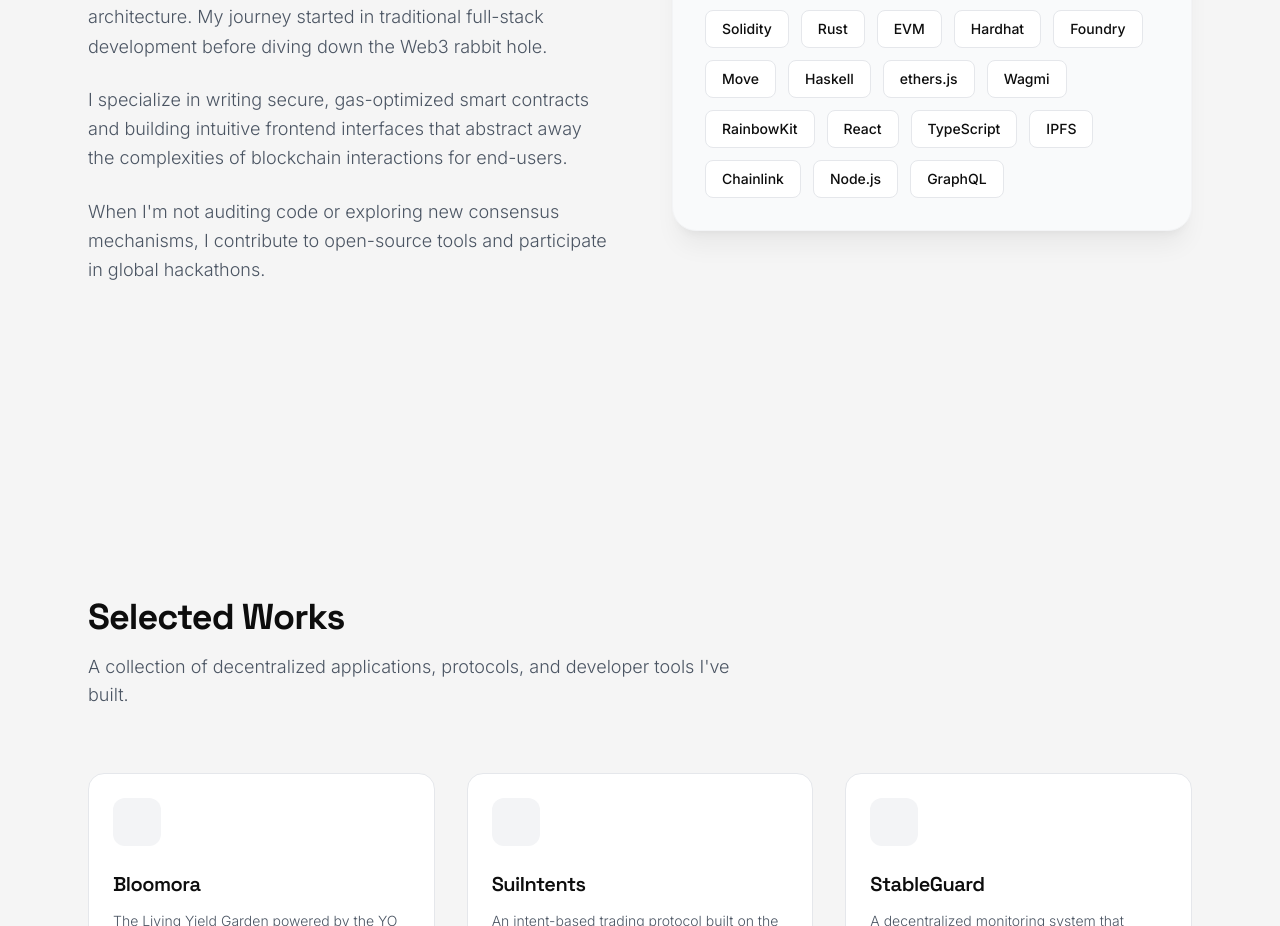
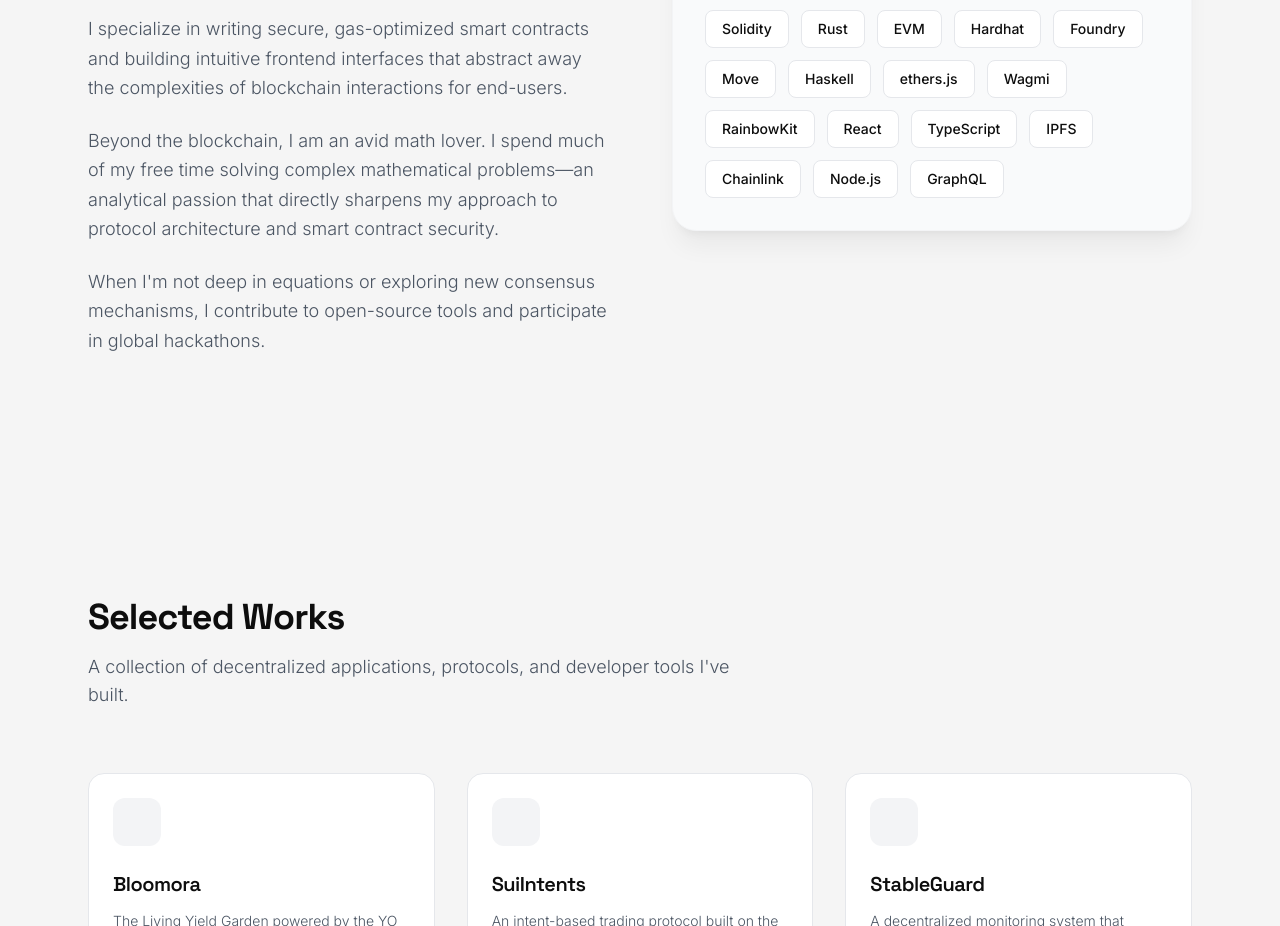
Before and after one commit to U-GOD/Fredrick-Kabu, a React (Vite) app: page / in a window 1280 px wide. Shown: the part 1122-2048 px from the top of the page. Built offline with nearby package versions, Linux system fonts and the light colour scheme.

Commit message:
Update about

```diff
--- a/src/components/sections/About.jsx
+++ b/src/components/sections/About.jsx
@@ -26,7 +26,10 @@ export default function About() {
                   I specialize in writing secure, gas-optimized smart contracts and building intuitive frontend interfaces that abstract away the complexities of blockchain interactions for end-users.
                 </p>
                 <p>
-                  When I'm not auditing code or exploring new consensus mechanisms, I contribute to open-source tools and participate in global hackathons.
+                  Beyond the blockchain, I am an avid math lover. I spend much of my free time solving complex mathematical problems—an analytical passion that directly sharpens my approach to protocol architecture and smart contract security.
+                </p>
+                <p>
+                  When I'm not deep in equations or exploring new consensus mechanisms, I contribute to open-source tools and participate in global hackathons.
                 </p>
               </div>
             </Reveal>
```
